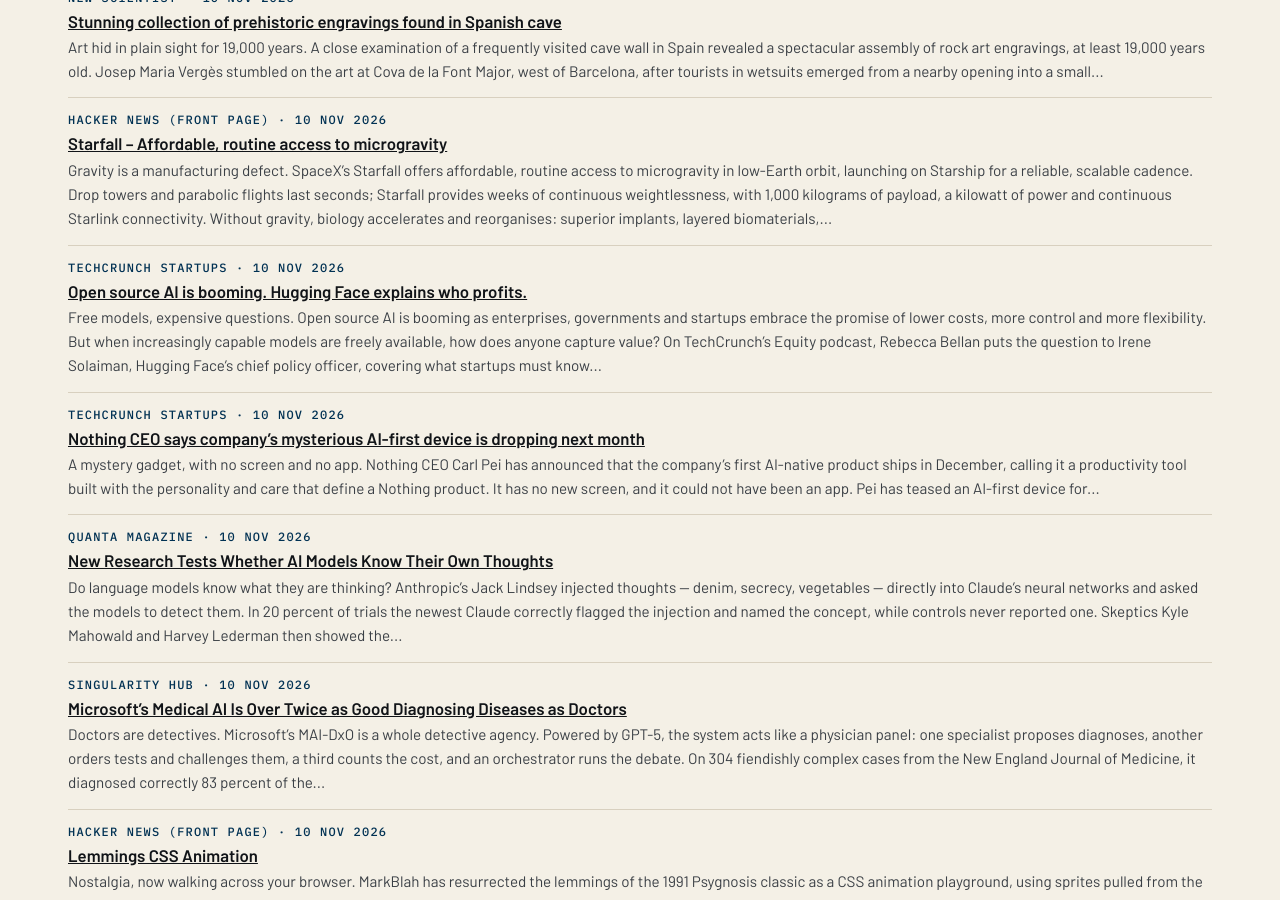
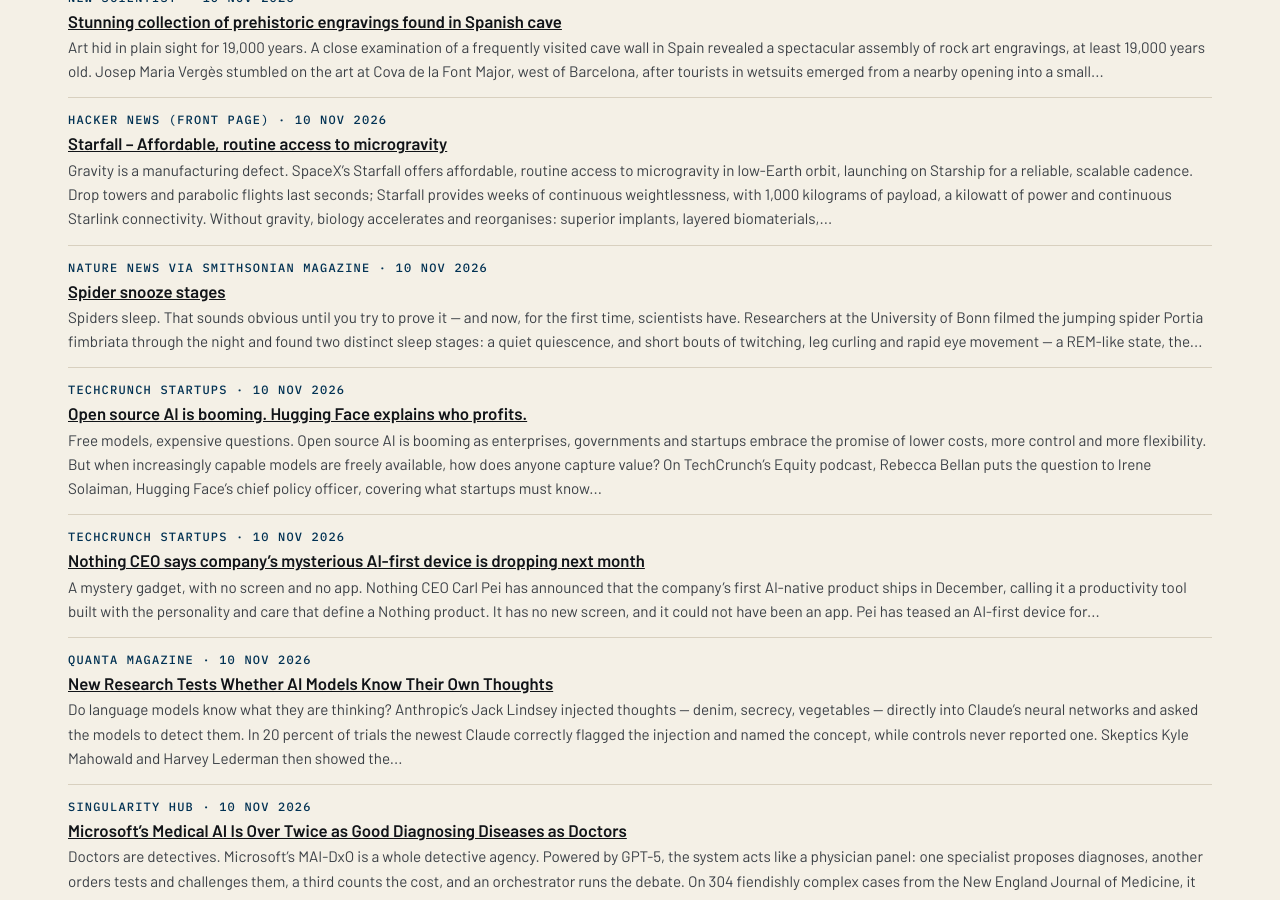
Before and after one commit to katz-news/katz.news, a Jekyll site: the page built from briefs/index.html, in a window 1280 px wide and 900 px high, scrolled down 5384 px. Built offline with Jekyll 4.4.1, drawn with Linux system fonts in a browser that asks for light colours.

Commit message:
Publish 2026-11-07

```diff
--- a/_data/build.yml
+++ b/_data/build.yml
@@ -1 +1 @@
-published_at: 2026-11-07T18:07:27Z
+published_at: 2026-11-07T18:08:15Z
--- /dev/null
+++ b/_posts/briefs/2026-11-05-spider-snooze-stages.md
@@ -0,0 +1,17 @@
+---
+published: true
+title: Spider snooze stages
+date: 2026-11-10
+section: science
+source_name: Nature News via Smithsonian Magazine
+source_url: https://www.nature.com/articles/d41586-026-03487-0
+---
+Spiders sleep. That sounds obvious until you try to prove it — and now, for the first time, scientists have.
+
+Researchers at the University of Bonn filmed the jumping spider Portia fimbriata through the night and found two distinct sleep stages: a quiet quiescence, and short bouts of twitching, leg curling and rapid eye movement — a REM-like state, the phase in which humans dream.
+
+The proof is in the waking. Played a loud noise, awake spiders reacted in 1.69 seconds; quiescent ones took 2.71; REM-like ones 4.27. Slower to wake is the hallmark of sleep, and the REM-like spiders were slowest of all.
+
+The lineages that led to spiders and to vertebrates diverged some 500 million years ago. If both sleep in stages, the architecture of sleep may be far older than we thought.
+
+Conclusion: the spider is not a simple machine, but rather a sleeper with a structured night — and whether it dreams is a question we cannot yet ask it.
```
